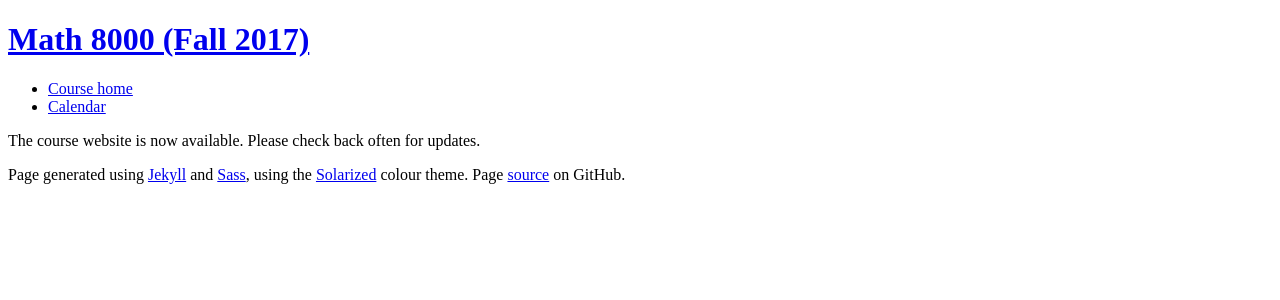
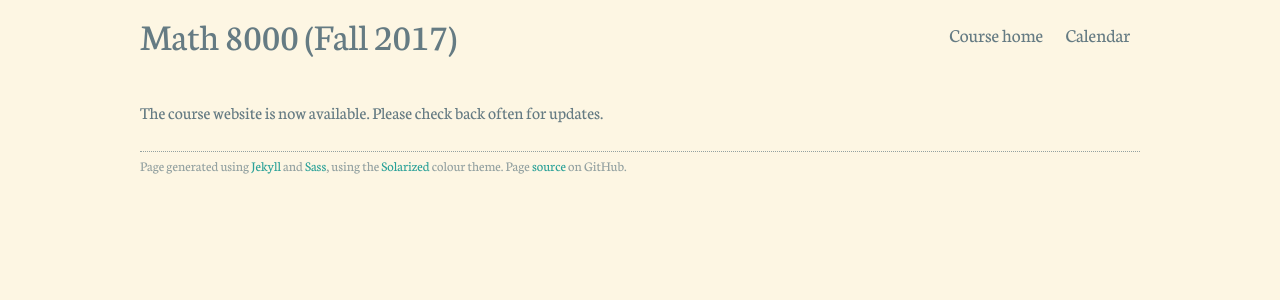
Before and after one commit to asilata/8000fall17, a Jekyll site: the page built from _posts/2017-08-03-website.markdown, in a window 1280 px wide. Shown: the top 300 px of the page. Built offline with Jekyll 4.4.1, drawn with Linux system fonts in a browser that asks for light colours; our own code applies the rules of GitHub Pages for plain Markdown files.

Commit message:
Fixed minor css referencing bug.

```diff
--- a/_includes/head.html
+++ b/_includes/head.html
@@ -2,7 +2,7 @@
     <meta charset="utf-8">
     <meta name="viewport" content="width=device-width">
     <title>{{ site.title }}</title>
-    <link rel="stylesheet" href="css/stylesheet.css">
+    <link rel="stylesheet" href="{{ '/css/stylesheet.css' | relative_url}}">
     <script src="https://cdnjs.cloudflare.com/ajax/libs/mathjax/2.7.0/MathJax.js?config=TeX-AMS-MML_HTMLorMML" type="text/javascript"></script>
     <link href='https://fonts.googleapis.com/css?family=Neuton:400,400i,700,700i' rel='stylesheet'>
     <link rel="icon" href="https://www.uga.edu/favicon.ico"/>
```
